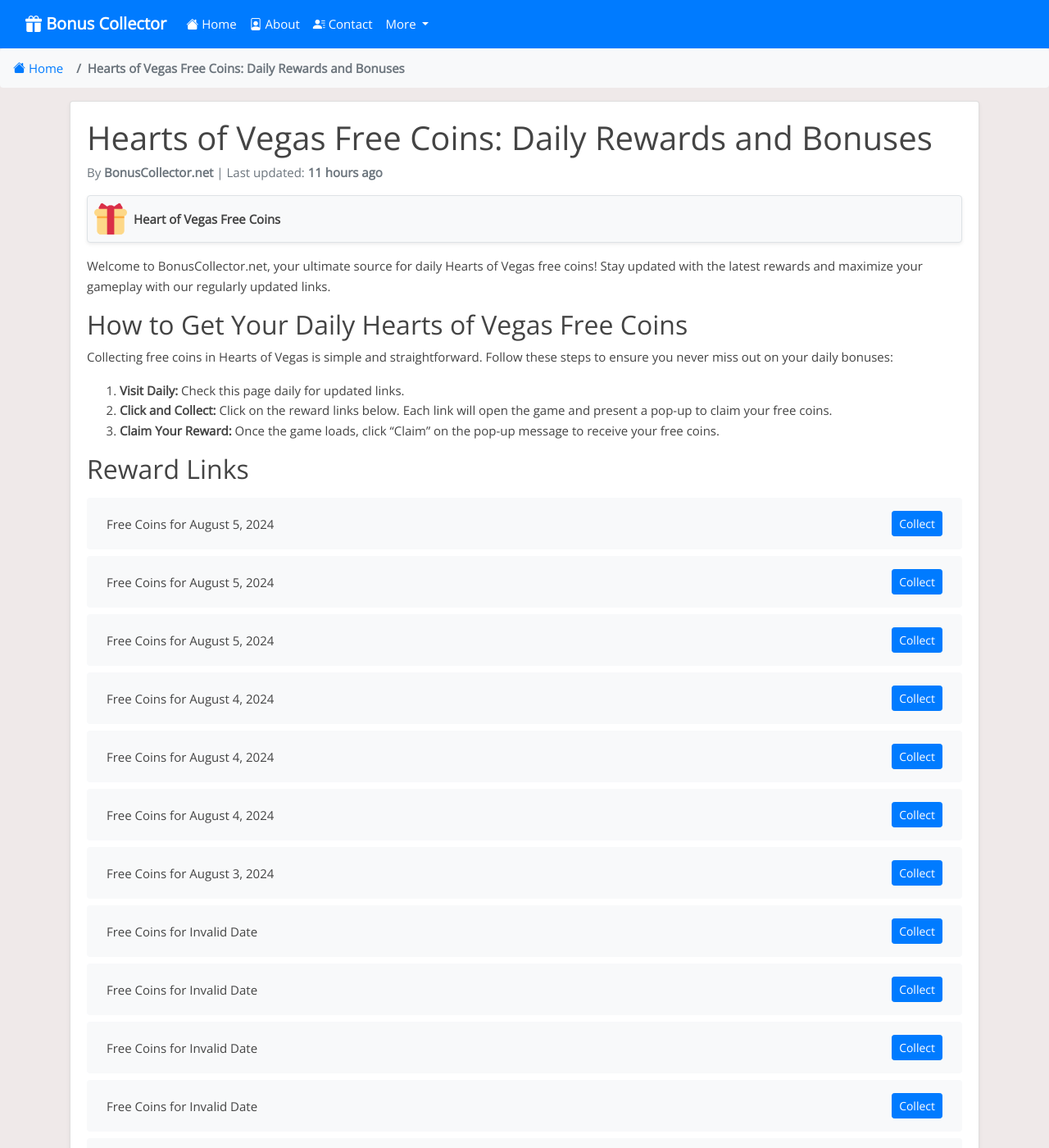
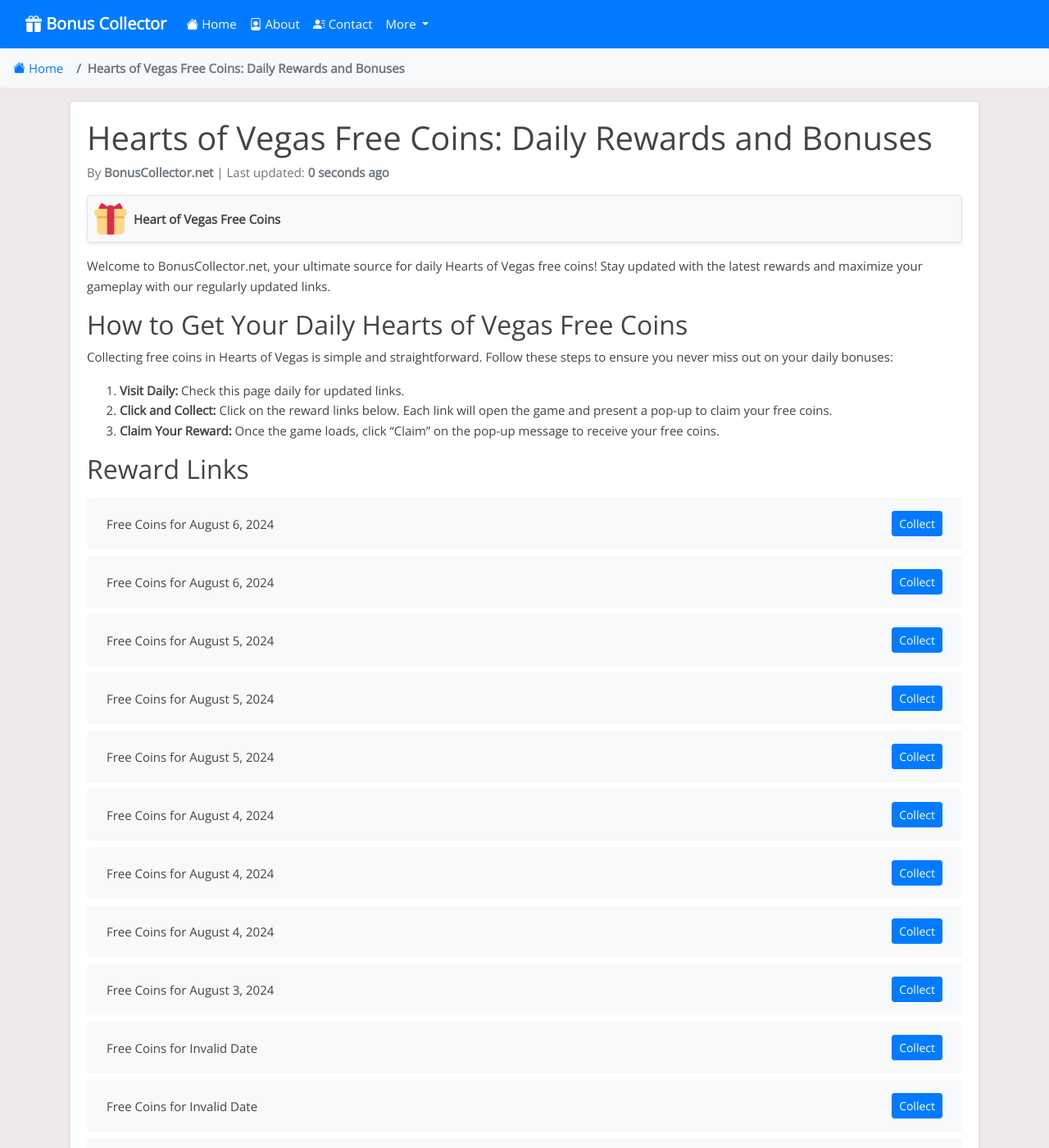
Before and after one commit to Prollad99/bs-net, a Jekyll site: the page built from _posts/2024-08-02-heart-of-vegas.md, in a window 1280 px wide and 1400 px high. Shown: the whole window at 82% size. Built offline with Jekyll 4.4.1, drawn with Linux system fonts in a browser that asks for light colours; nearby versions of some CDN libraries; comment, search, counter and statistics services are not loaded.

Commit message:
Update heart-of-vegas reward links and last modified date

```diff
--- a/_data/include_files.yml
+++ b/_data/include_files.yml
@@ -74,4 +74,4 @@
   last_modified: 2024-08-05 15:35:27
 
 heart-of-vegas.html:
-  last_modified: 2024-08-05 15:35:26
+  last_modified: 2024-08-06 03:15:17
--- a/_includes/heart-of-vegas.html
+++ b/_includes/heart-of-vegas.html
@@ -1,4 +1,12 @@
 <ul class="list-group mt-3 mb-4">
+  <li class="list-group-item d-flex justify-content-between align-items-center">
+    <span>Free Coins for August 6, 2024</span>
+    <a href="https://hovsocial.onelink.me/bx8J/uqzg1x6w" class="btn btn-primary btn-sm">Collect</a>
+  </li>
+  <li class="list-group-item d-flex justify-content-between align-items-center">
+    <span>Free Coins for August 6, 2024</span>
+    <a href="https://hovsocial.onelink.me/bx8J/na72vsfd" class="btn btn-primary btn-sm">Collect</a>
+  </li>
   <li class="list-group-item d-flex justify-content-between align-items-center">
     <span>Free Coins for August 5, 2024</span>
     <a href="https://hovsocial.onelink.me/bx8J/3vesguu0" class="btn btn-primary btn-sm">Collect</a>
@@ -391,12 +399,4 @@
     <span>Free Coins for Invalid Date</span>
     <a href="https://hovsocial.onelink.me/bx8J/ytvs00ef" class="btn btn-primary btn-sm">Collect</a>
   </li>
-  <li class="list-group-item d-flex justify-content-between align-items-center">
-    <span>Free Coins for Invalid Date</span>
-    <a href="https://hovsocial.onelink.me/bx8J/s54ev4rc" class="btn btn-primary btn-sm">Collect</a>
-  </li>
-  <li class="list-group-item d-flex justify-content-between align-items-center">
-    <span>Free Coins for Invalid Date</span>
-    <a href="https://hovsocial.onelink.me/bx8J/azlvz6zn" class="btn btn-primary btn-sm">Collect</a>
-  </li>
 </ul>
```
Also changed, not shown: links-json/heart-of-vegas.json (+8 -6 lines).
